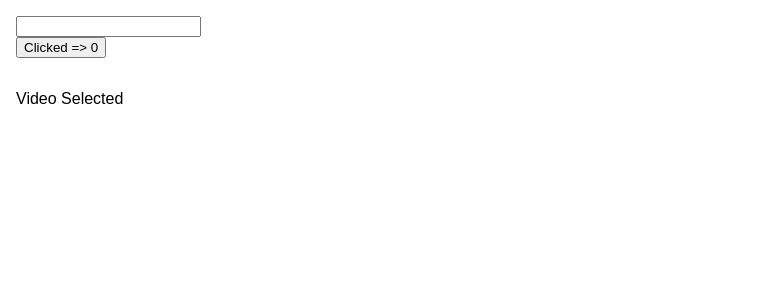
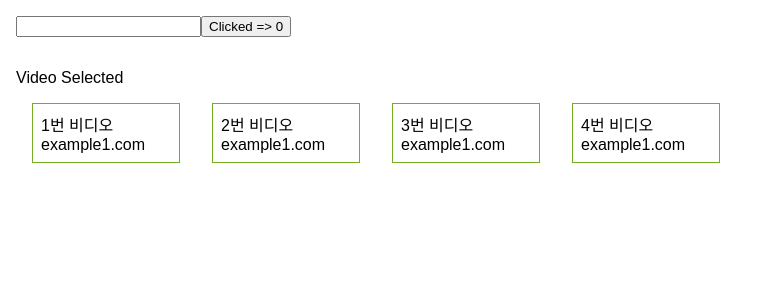
Before and after one commit to P1T1J1/my-app, a React (Create React App) app: page / in a window 1280 px wide. Shown: the top 300 px of the page, without its empty margins (0-767 px from the left). Built offline with nearby package versions, Linux system fonts and the light colour scheme.

Commit message:
과제 - 2 스켈레톤

```diff
--- a/src/App.css
+++ b/src/App.css
@@ -1,31 +1,3 @@
-/* .App {
-  text-align: center;
-}
-
-.App-logo {
-  animation: App-logo-spin infinite 20s linear;
-  height: 80px;
-}
-
-.App-header {
-  background-color: #222;
-  height: 150px;
-  padding: 20px;
-  color: white;
-}
-
-.App-title {
-  font-size: 1.5em;
-}
-
-.App-intro {
-  font-size: large;
-}
-
-@keyframes App-logo-spin {
-  from { transform: rotate(0deg); }
-  to { transform: rotate(360deg); }
-} */
 .container {
   margin-top: 1rem;
 }
@@ -35,15 +7,8 @@
 }
 
 .header {
-  display: 'inline-block';
-}
 
-.header__search-bar {
-  display: 'inline-block';
-}
-
-.header__search-button {
-  display: 'inline-block';
+  margin: 0 auto;
 }
 
 
--- a/src/App.js
+++ b/src/App.js
@@ -49,7 +49,9 @@ class App extends PureComponent {
 
           <div className="body">
             <VideoSelected />
-            <VideoList />
+            <VideoList
+              videoData={ VideoData }
+              handleClick={ () => {} } />
           </div>
         </div>
       </div>
@@ -66,7 +68,11 @@ class App extends PureComponent {
     this.setState({
       searchText: e.target.value
     });
-  };
+  }
+
+  _handleVideoListClick = (id) => {
+    console.log('id', id);
+  }
 }
 
 export default App;
--- a/src/components/SearchBar/index.js
+++ b/src/components/SearchBar/index.js
@@ -1,12 +1,10 @@
 import React, {PureComponent} from 'react';
+import './styles.css';
 
 class SearchBar extends PureComponent {
-  state = {
-    searchText: 'jh'
-  };
   render() {
     return (
-      <div>
+      <div className="searchbar">
         <input
           type="text"
           value={this.props.onInputText}
--- /dev/null
+++ b/src/components/SearchBar/styles.css
@@ -0,0 +1,3 @@
+.searchbar {
+  display: inline-block;;
+}
--- a/src/components/VideoDetail/index.js
+++ b/src/components/VideoDetail/index.js
@@ -3,11 +3,11 @@ import './styles.css';
 
 class VideoDetail extends PureComponent {
   render () {
-    const { title, thumbnail, handleClick } = this.props;
+    const { title, thumbnail } = this.props;
     return (
       <div
         className="video-detail"
-        onClick={ handleClick }>
+        onClick={ this._handleClick }>
         <div>
           { title }
         </div>
@@ -17,6 +17,9 @@ class VideoDetail extends PureComponent {
       </div>
     );
   }
+
+  _handleClick = () => {
+  }
 }
 
 export default VideoDetail;
--- a/src/components/VideoList/index.js
+++ b/src/components/VideoList/index.js
@@ -13,7 +13,19 @@ class VideoList extends PureComponent {
   }
 
   _renderVideoList = () => {
+    const { videoData } = this.props;
+    return videoData.map((video) => {
+      return (
+        <VideoDetail
+          key={ video.id }
+          id={ video.id }
+          title={ video.title }
+          thumbnail={ video.thumbnail } />
+      );
+    });
+  }
 
+  _handleClick = (id) => {
   }
 }
 
--- a/src/components/VideoSelected/index.js
+++ b/src/components/VideoSelected/index.js
@@ -1,5 +1,4 @@
 import React, { PureComponent } from 'react';
-import VideoDetail from '../VideoDetail';
 
 class VideoSelected extends PureComponent {
   render () {
```
